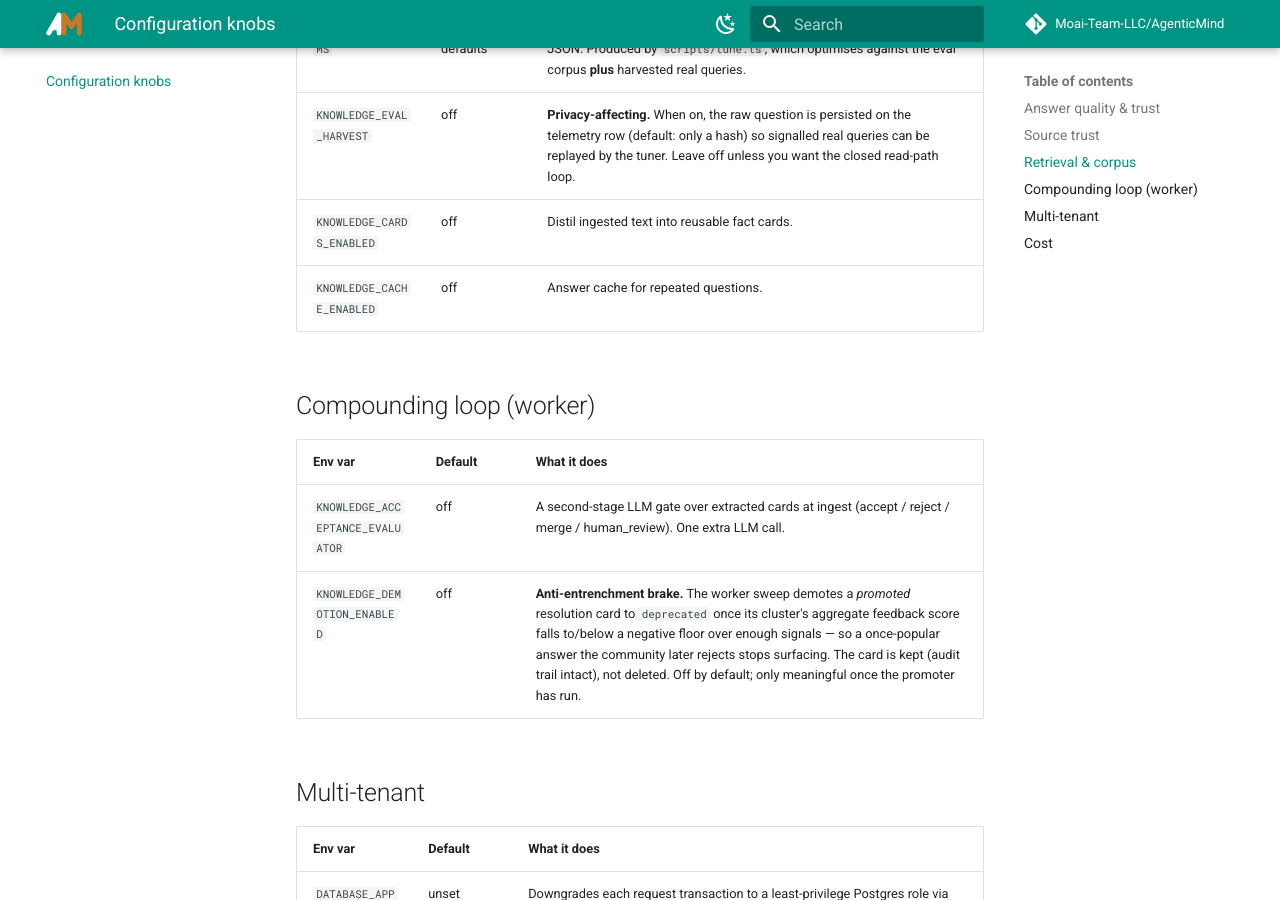
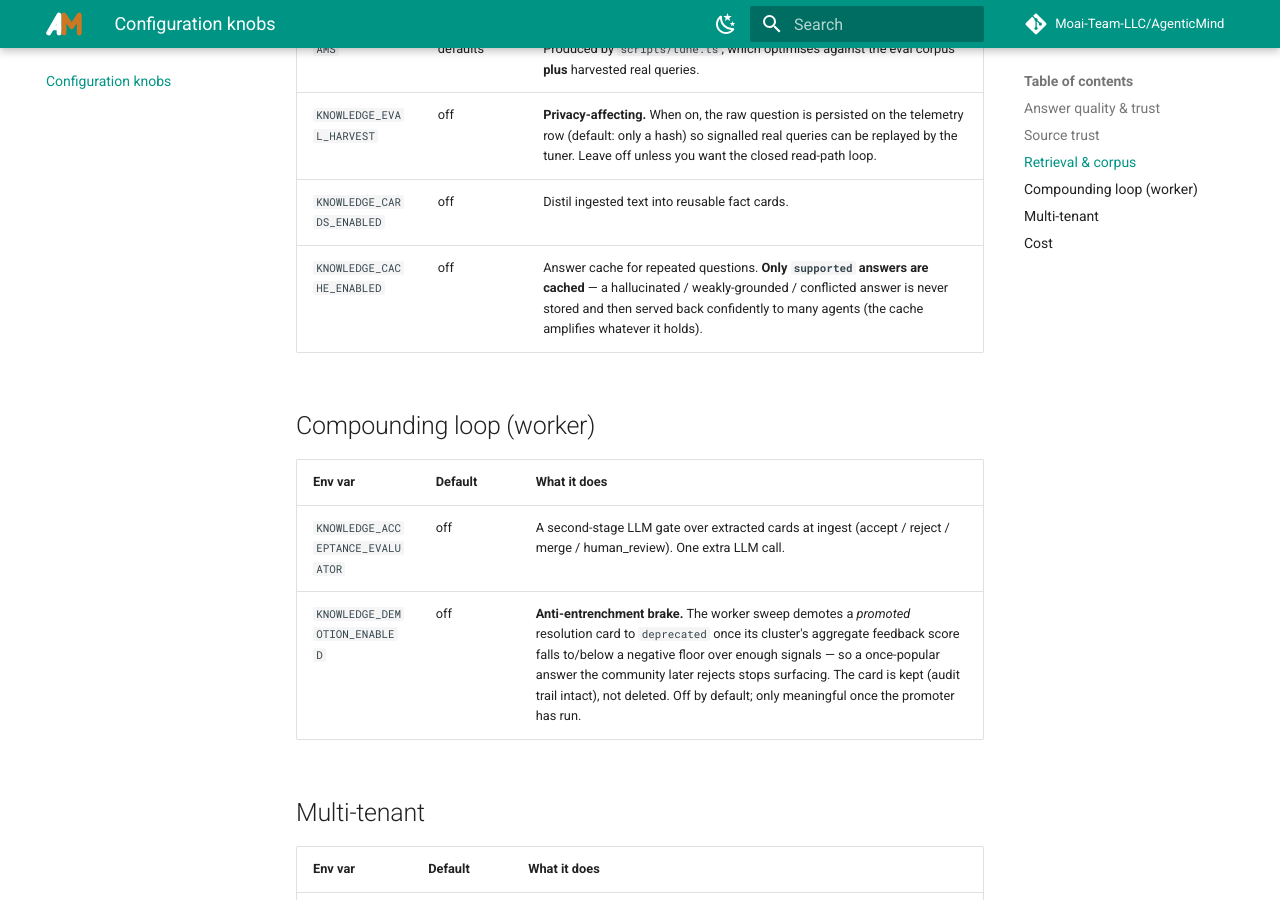
Before and after one commit to Moai-Team-LLC/AgenticMind, an MkDocs documentation site: the page built from docs/knobs.md, in a window 1280 px wide and 900 px high, scrolled down 1606 px. Built offline with MkDocs 1.6.1 and Material for MkDocs 9.7.7, drawn with Linux system fonts in a browser that asks for light colours; comment, search, counter and statistics services are not loaded.

Commit message:
fix(knowledge): cache only supported answers (anti-hallucination A)
Cache write moved after faithfulness/status + gated on status===supported, so a weakly-grounded/conflicted/hallucinated answer is never cached then served back confidently. Deterministic containment of cache amplification.

```diff
--- a/docs/knobs.md
+++ b/docs/knobs.md
@@ -49,7 +49,7 @@ sources is flagged (`staleSourcesOnly`, status → `needs_review`).
 | `RETRIEVAL_PARAMS` | engine defaults | A tuned retrieval profile (hybrid weights / recency / topK / rerank) as JSON. Produced by `scripts/tune.ts`, which optimises against the eval corpus **plus** harvested real queries. |
 | `KNOWLEDGE_EVAL_HARVEST` | off | **Privacy-affecting.** When on, the raw question is persisted on the telemetry row (default: only a hash) so signalled real queries can be replayed by the tuner. Leave off unless you want the closed read-path loop. |
 | `KNOWLEDGE_CARDS_ENABLED` | off | Distil ingested text into reusable fact cards. |
-| `KNOWLEDGE_CACHE_ENABLED` | off | Answer cache for repeated questions. |
+| `KNOWLEDGE_CACHE_ENABLED` | off | Answer cache for repeated questions. **Only `supported` answers are cached** — a hallucinated / weakly-grounded / conflicted answer is never stored and then served back confidently to many agents (the cache amplifies whatever it holds). |
 
 ## Compounding loop (worker)
 
```
Also changed, not shown: CHANGELOG.md (+9 -0 lines), 1 other file.
